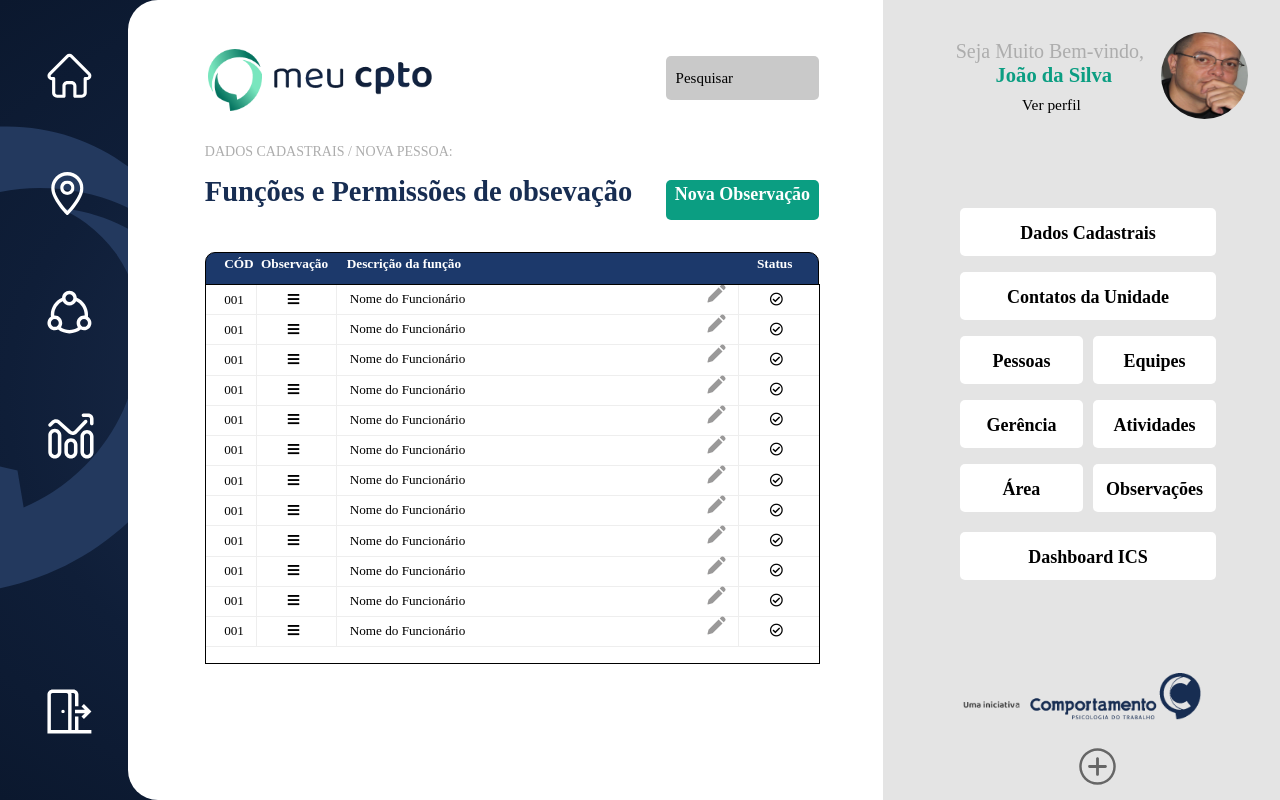
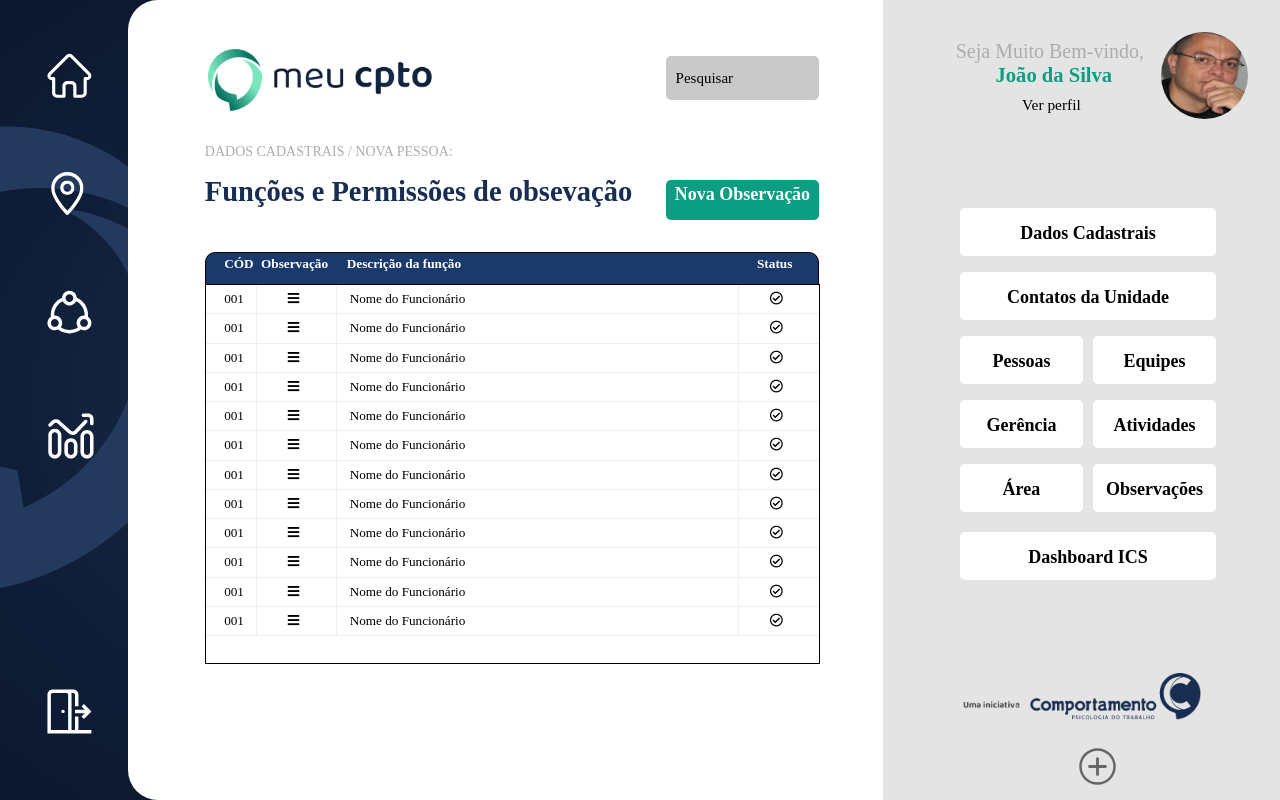
Before and after one commit to markusknauer1/MeuCPTO, a React (Create React App) app: page /Observacoes in a window 1280 px wide. Built offline with nearby package versions, Linux system fonts and the light colour scheme; a web font is replaced by a local one.

Commit message:
Atualização

```diff
--- a/src/pages/MenuDIreito/Observacoes.tsx
+++ b/src/pages/MenuDIreito/Observacoes.tsx
@@ -4,7 +4,6 @@ import SideBar from '../../Components/SideBar'
 import SideBarDireita from '../../Components/SideBar-right/SideBarDireita'
 import '../../styles/pages/MenuDireitoCss/observacoes.css'
 import ModalCadObservacoes from './MenuDireito-Modal/ModalCadObservacoes'
-import ModalAltObservacoes from './MenuDireito-Modal/ModalAlterarInfo/ModalAltObservacoes'
 
 import SidebarMobile from '../../Components/SideBar-right/SidebarMobile'
 
@@ -56,9 +55,7 @@ function Observacoes() {
                   <td className="btnObs">
                     <i className="fas fa-bars"></i>
                   </td>
-                  <td className="BtnDescFun">
-                    Nome do Funcionário <ModalAltObservacoes />
-                  </td>
+                  <td className="BtnDescFun">Nome do Funcionário</td>
                   <td className="btnStatus">
                     <i className="far fa-check-circle"></i>
                   </td>
@@ -68,9 +65,7 @@ function Observacoes() {
                   <td className="btnObs">
                     <i className="fas fa-bars"></i>
                   </td>
-                  <td className="BtnDescFun">
-                    Nome do Funcionário <ModalAltObservacoes />
-                  </td>
+                  <td className="BtnDescFun">Nome do Funcionário</td>
                   <td className="btnStatus">
                     <i className="far fa-check-circle"></i>
                   </td>
@@ -80,9 +75,7 @@ function Observacoes() {
                   <td className="btnObs">
                     <i className="fas fa-bars"></i>
                   </td>
-                  <td className="BtnDescFun">
-                    Nome do Funcionário <ModalAltObservacoes />
-                  </td>
+                  <td className="BtnDescFun">Nome do Funcionário</td>
                   <td className="btnStatus">
                     <i className="far fa-check-circle"></i>
                   </td>
@@ -92,9 +85,7 @@ function Observacoes() {
                   <td className="btnObs">
                     <i className="fas fa-bars"></i>
                   </td>
-                  <td className="BtnDescFun">
-                    Nome do Funcionário <ModalAltObservacoes />
-                  </td>
+                  <td className="BtnDescFun">Nome do Funcionário</td>
                   <td className="btnStatus">
                     <i className="far fa-check-circle"></i>
                   </td>
@@ -104,9 +95,7 @@ function Observacoes() {
                   <td className="btnObs">
                     <i className="fas fa-bars"></i>
                   </td>
-                  <td className="BtnDescFun">
-                    Nome do Funcionário <ModalAltObservacoes />
-                  </td>
+                  <td className="BtnDescFun">Nome do Funcionário</td>
                   <td className="btnStatus">
                     <i className="far fa-check-circle"></i>
                   </td>
@@ -116,9 +105,7 @@ function Observacoes() {
                   <td className="btnObs">
                     <i className="fas fa-bars"></i>
                   </td>
-                  <td className="BtnDescFun">
-                    Nome do Funcionário <ModalAltObservacoes />
-                  </td>
+                  <td className="BtnDescFun">Nome do Funcionário</td>
                   <td className="btnStatus">
                     <i className="far fa-check-circle"></i>
                   </td>
@@ -128,9 +115,7 @@ function Observacoes() {
                   <td className="btnObs">
                     <i className="fas fa-bars"></i>
                   </td>
-                  <td className="BtnDescFun">
-                    Nome do Funcionário <ModalAltObservacoes />
-                  </td>
+                  <td className="BtnDescFun">Nome do Funcionário</td>
                   <td className="btnStatus">
                     <i className="far fa-check-circle"></i>
                   </td>
@@ -140,9 +125,7 @@ function Observacoes() {
                   <td className="btnObs">
                     <i className="fas fa-bars"></i>
                   </td>
-                  <td className="BtnDescFun">
-                    Nome do Funcionário <ModalAltObservacoes />
-                  </td>
+                  <td className="BtnDescFun">Nome do Funcionário</td>
                   <td className="btnStatus">
                     <i className="far fa-check-circle"></i>
                   </td>
@@ -152,9 +135,7 @@ function Observacoes() {
                   <td className="btnObs">
                     <i className="fas fa-bars"></i>
                   </td>
-                  <td className="BtnDescFun">
-                    Nome do Funcionário <ModalAltObservacoes />
-                  </td>
+                  <td className="BtnDescFun">Nome do Funcionário</td>
                   <td className="btnStatus">
                     <i className="far fa-check-circle"></i>
                   </td>
@@ -164,9 +145,7 @@ function Observacoes() {
                   <td className="btnObs">
                     <i className="fas fa-bars"></i>
                   </td>
-                  <td className="BtnDescFun">
-                    Nome do Funcionário <ModalAltObservacoes />
-                  </td>
+                  <td className="BtnDescFun">Nome do Funcionário</td>
                   <td className="btnStatus">
                     <i className="far fa-check-circle"></i>
                   </td>
@@ -176,9 +155,7 @@ function Observacoes() {
                   <td className="btnObs">
                     <i className="fas fa-bars"></i>
                   </td>
-                  <td className="BtnDescFun">
-                    Nome do Funcionário <ModalAltObservacoes />
-                  </td>
+                  <td className="BtnDescFun">Nome do Funcionário</td>
                   <td className="btnStatus">
                     <i className="far fa-check-circle"></i>
                   </td>
@@ -188,9 +165,7 @@ function Observacoes() {
                   <td className="btnObs">
                     <i className="fas fa-bars"></i>
                   </td>
-                  <td className="BtnDescFun">
-                    Nome do Funcionário <ModalAltObservacoes />
-                  </td>
+                  <td className="BtnDescFun">Nome do Funcionário</td>
                   <td className="btnStatus">
                     <i className="far fa-check-circle"></i>
                   </td>
```
